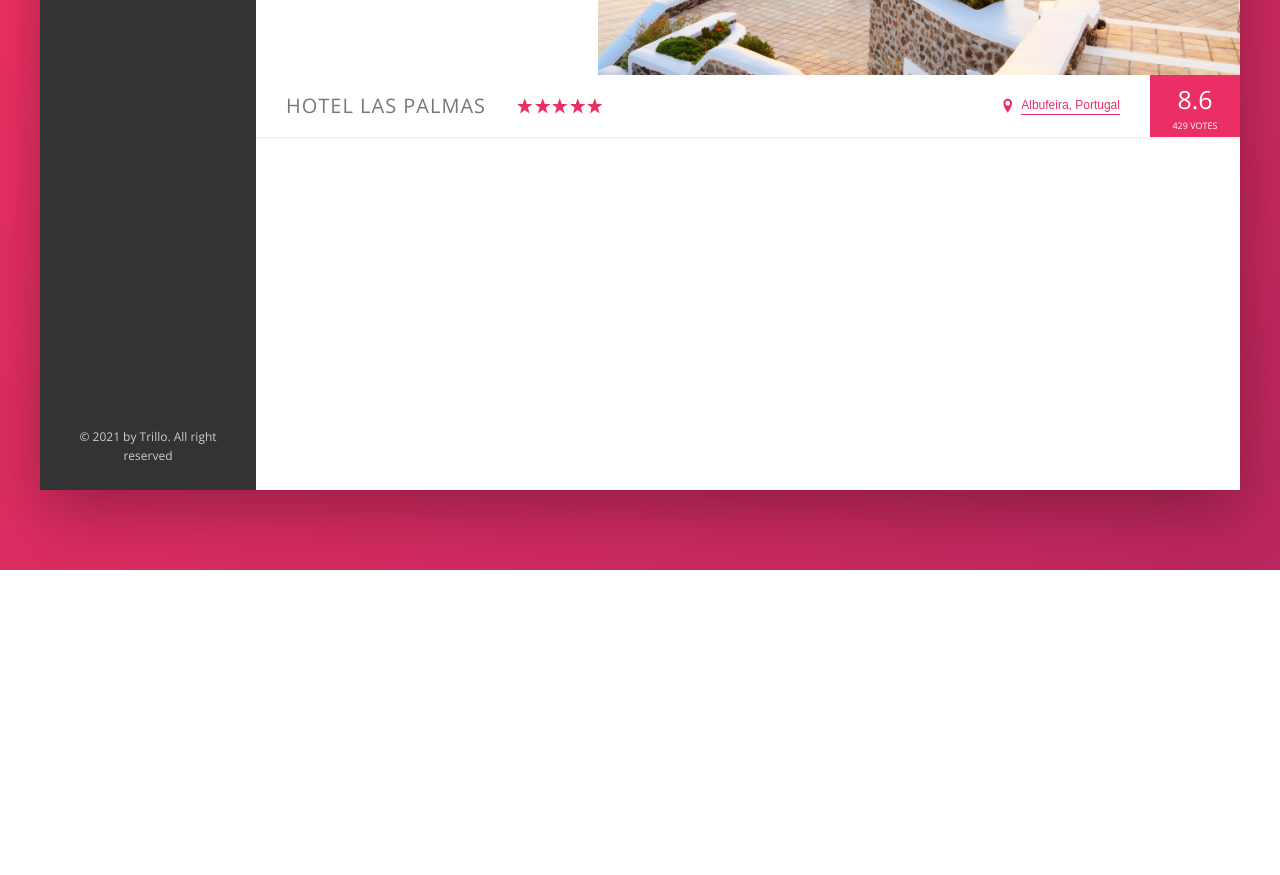
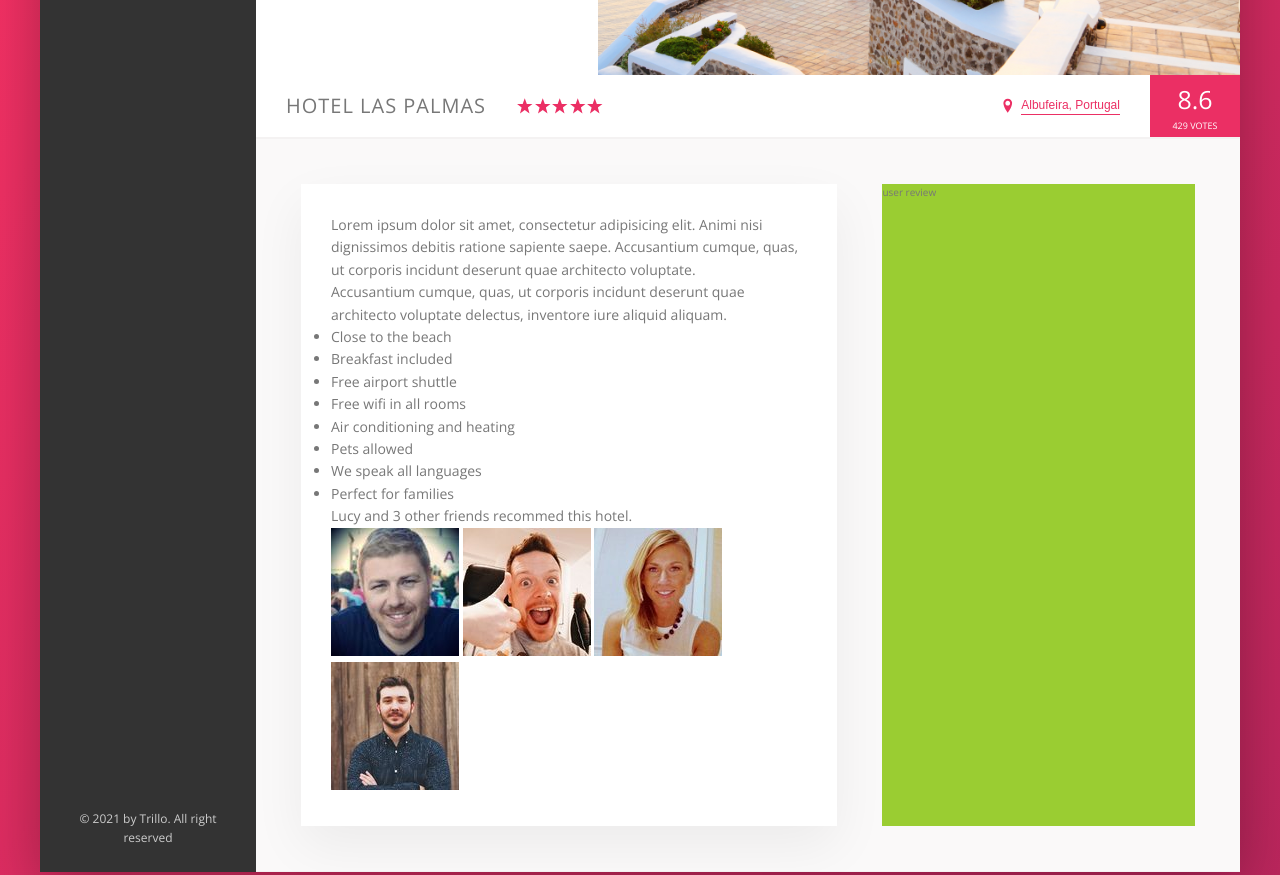
Before and after one commit to DarkAstaroth/TrilloWebSite_Sass, a plain HTML site: page index.html in a window 1280 px wide. Shown: the part 460-1335 px from the top of the page. Before the commit the page ends 1030 px from the top, so only its background shows below. Drawn offline with nearby package versions, Linux system fonts and the light colour scheme.

Commit message:
Building the description section part 1

```diff
--- a/css/style.css
+++ b/css/style.css
@@ -9,7 +9,9 @@
   --color-grey-dark-1: #333;
   --color-grey-dark-2: #777;
   --color-grey-dark-3: #999;
-  --shadow-dark: 0 2rem 6rem rgba(0, 0, 0, 0.3); }
+  --shadow-dark: 0 2rem 6rem rgba(0, 0, 0, 0.3);
+  --shadow-light:0 2rem 5rem rgba(0,0,0,.06);
+  --line:1px solid var(--color-grey-light-2); }
 
 * {
   margin: 0;
@@ -62,7 +64,24 @@ body {
 
 .hotel-view {
   background-color: #fff;
-  height: 80rem;
+  flex: 1; }
+
+.detail {
+  display: flex;
+  padding: 4.5rem;
+  background-color: var(--color-grey-light-1);
+  border-bottom: var(--line); }
+
+.description {
+  font-size: 1.4rem;
+  background-color: #fff;
+  box-shadow: var(--shadow-light);
+  padding: 3rem;
+  flex: 0 0 60%;
+  margin-right: 4.5rem; }
+
+.user-review {
+  background-color: yellowgreen;
   flex: 1; }
 
 .logo {
--- a/index.html
+++ b/index.html
@@ -145,6 +145,46 @@
 
           </div>
 
+
+          <div class="detail">
+            <div class="description">
+              <p class="paragraph">
+                Lorem ipsum dolor sit amet, consectetur adipisicing elit. Animi nisi dignissimos debitis ratione sapiente saepe. Accusantium cumque, quas, ut corporis incidunt deserunt quae architecto voluptate.
+              </p>
+
+              <p class="paragraph">
+                Accusantium cumque, quas, ut corporis incidunt deserunt quae architecto voluptate delectus, inventore iure aliquid aliquam.
+              </p>
+
+              <ul class="list">
+                <li class="list__item">Close to the beach</li>
+                <li class="list__item">Breakfast included</li>
+                 <li class="list__item">Free airport shuttle</li>
+               <li class="list__item">Free wifi in all rooms</li>
+                   <li class="list__item">Air conditioning and heating</li>
+               <li class="list__item">Pets allowed</li>
+               <li class="list__item">We speak all languages</li>
+               <li class="list__item">Perfect for families</li>
+              </ul>
+
+              <div class="recommed">
+                <p class="recommed__count">
+                  Lucy and 3 other friends recommed this hotel.
+                </p>
+                <div class="recommed_friends">
+                  <img class="recommed__photo" src="img/user-3.jpg" alt="Friend 1">
+                  <img class="recommed__photo" src="img/user-1.jpg" alt="Friend 2">
+                  <img class="recommed__photo" src="img/user-2.jpg" alt="Friend 3">
+                  <img class="recommed__photo" src="img/user-4.jpg" alt="Friend 4">
+                </div>
+              </div>
+            </div>
+
+            <div class="user-review">
+              user review
+            </div>
+          </div>
+
         </main>
       </div>
     </div>
--- a/sass/_base.scss
+++ b/sass/_base.scss
@@ -13,6 +13,8 @@
   --color-grey-dark-3: #999;
 
   --shadow-dark: 0 2rem 6rem rgba(0, 0, 0, 0.3);
+  --shadow-light:0 2rem 5rem rgba(0,0,0,.06);
+  --line :1px solid var(--color-grey-light-2);
 }
 
 * {
--- a/sass/_layout.scss
+++ b/sass/_layout.scss
@@ -26,6 +26,27 @@
 }
 .hotel-view {
   background-color: #fff;
-  height:80rem;
   flex: 1;
 }
+
+.detail{
+    display:flex;
+    padding:4.5rem;
+    background-color:var(--color-grey-light-1);
+    border-bottom:var(--line);
+}
+
+.description{
+    font-size:1.4rem;
+    background-color:#fff;
+    box-shadow:var(--shadow-light);
+    padding:3rem;
+    flex: 0 0 60%;
+    margin-right:4.5rem;
+
+}
+
+.user-review{
+    background-color:yellowgreen;
+    flex:1;
+}
```
